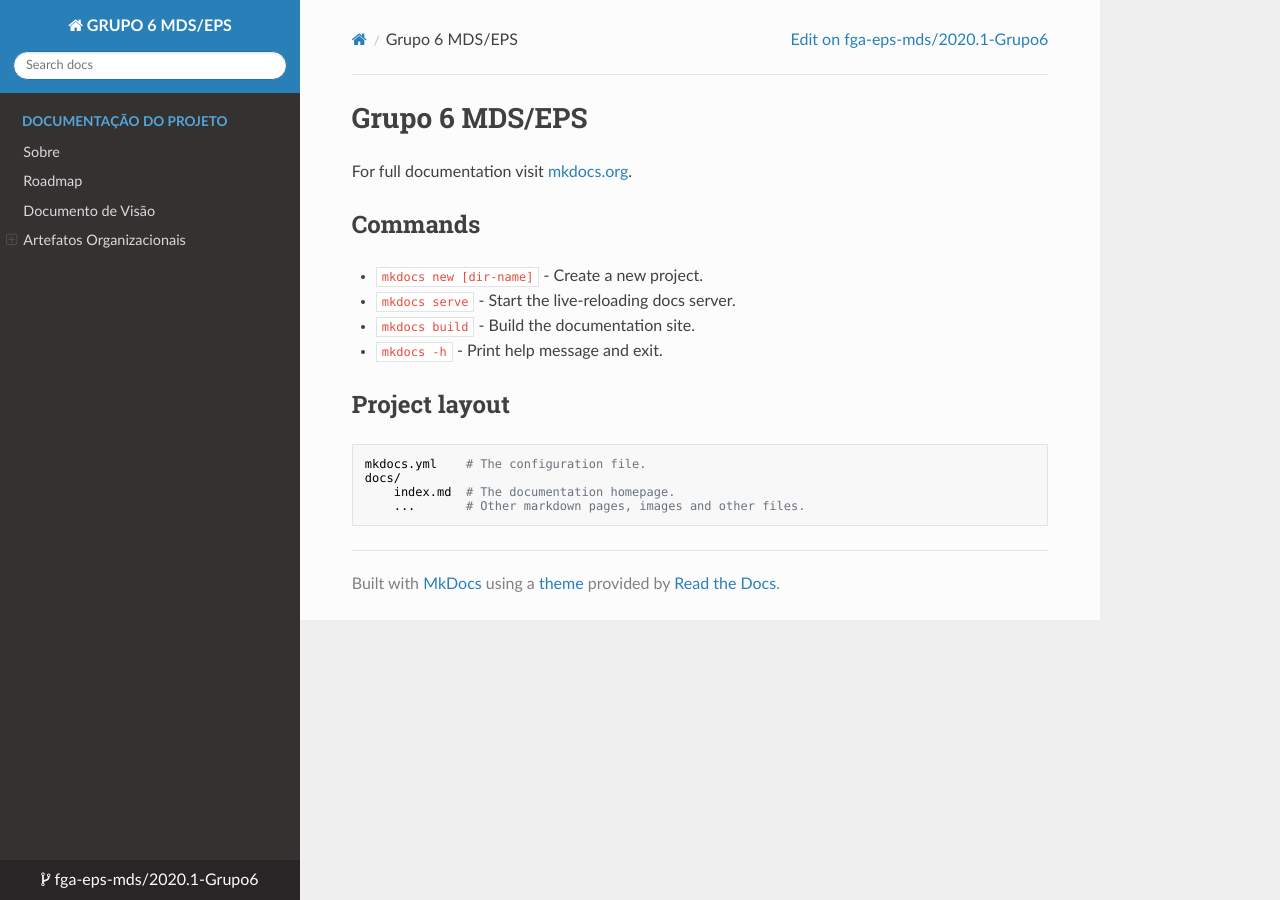
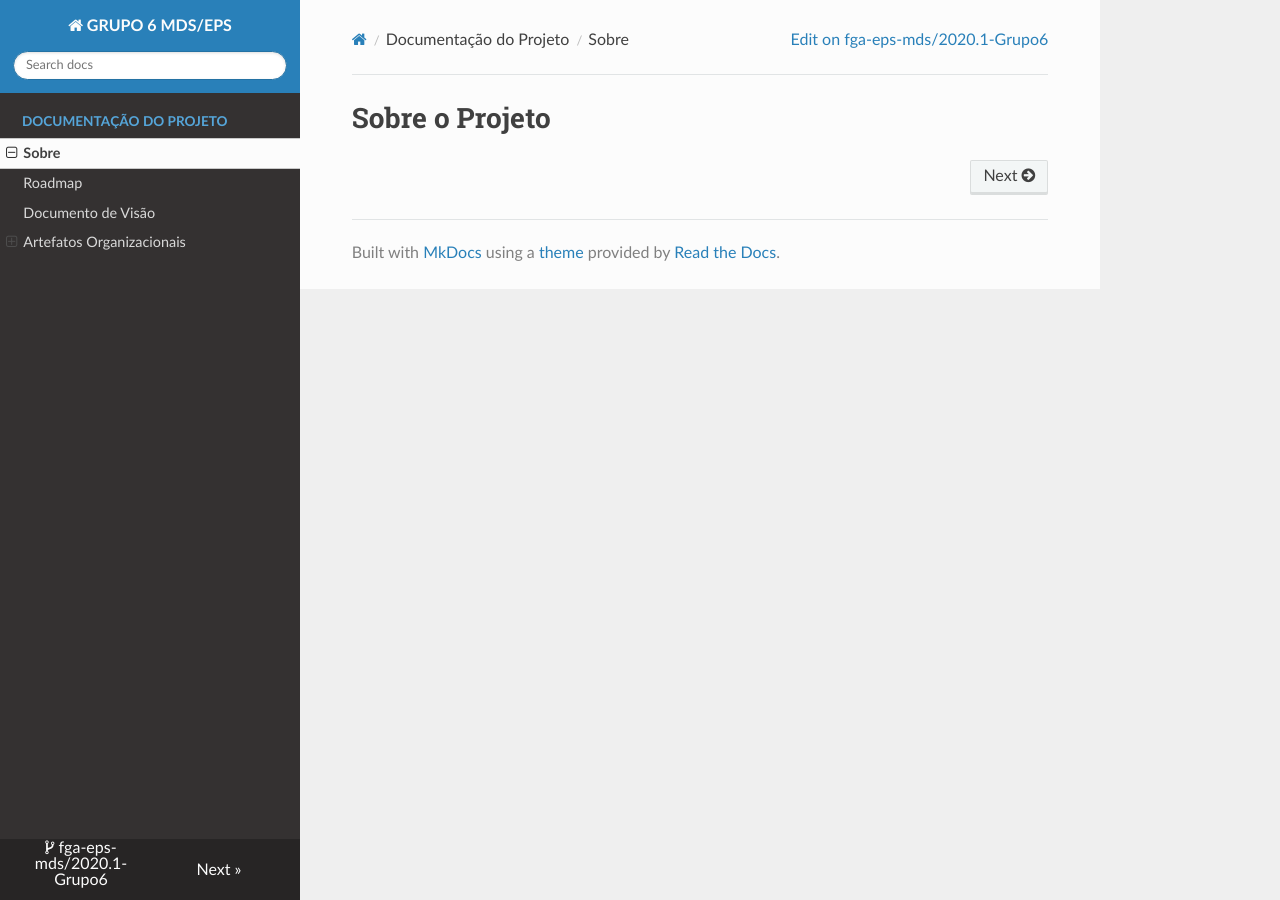
Before and after one commit to fga-eps-mds/2020.1-Grupo6, an MkDocs documentation site: the page built from docs/index.md, in a window 1280 px wide. Built offline with MkDocs 1.6.1, drawn with Linux system fonts in a browser that asks for light colours; nearby versions of some CDN libraries.

Commit message:
Fixes broken links inside docs

```diff
--- a/docs/index.md
+++ b/docs/index.md
@@ -1,17 +1 @@
-# Grupo 6 MDS/EPS
-
-For full documentation visit [mkdocs.org](https://www.mkdocs.org).
-
-## Commands
-
-* `mkdocs new [dir-name]` - Create a new project.
-* `mkdocs serve` - Start the live-reloading docs server.
-* `mkdocs build` - Build the documentation site.
-* `mkdocs -h` - Print help message and exit.
-
-## Project layout
-
-    mkdocs.yml    # The configuration file.
-    docs/
-        index.md  # The documentation homepage.
-        ...       # Other markdown pages, images and other files.
+# Sobre o Projeto
--- a/mkdocs.yml
+++ b/mkdocs.yml
@@ -5,10 +5,10 @@
 
 nav:
   - Documentação do Projeto:
-    - Sobre: sobre.md
+    - Sobre: index.md
     - Roadmap: Roadmaps/roadmap.md
-    - Documento de Visão: doc-visao.md
+    - Documento de Visão: org_artifacts/vision_doc.md
     - Artefatos Organizacionais:
-      - Documento de Gestão e Configuração de Software: artefatos_organizacionais/DGC.md
+      - Documento de Gestão e Configuração de Software: org_artifacts/software_configuration_management.md
 
 theme: readthedocs
```
Also changed, not shown: docs/Roadmaps/roadmap.md (+5 -5 lines), docs/about.md (deleted, +0 -1 lines).
